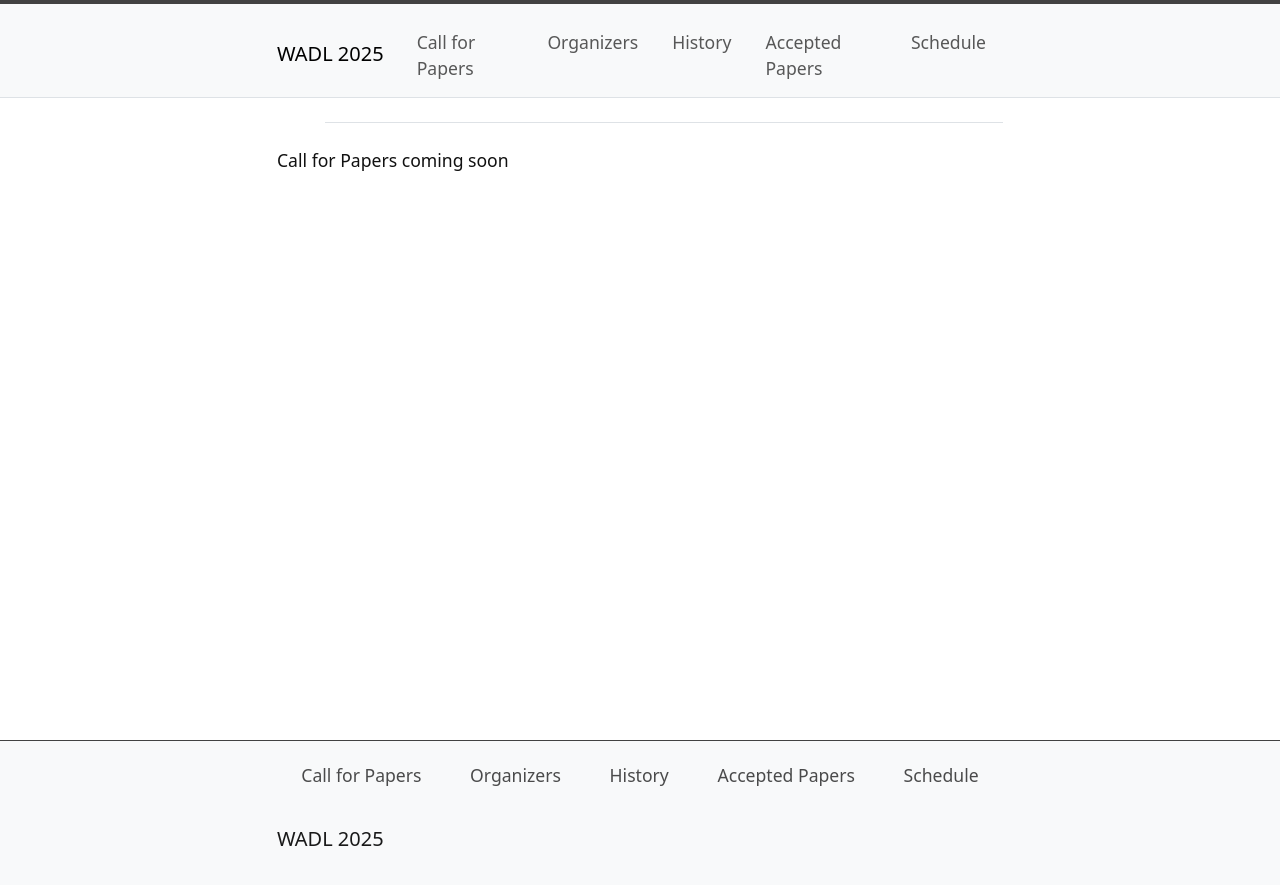
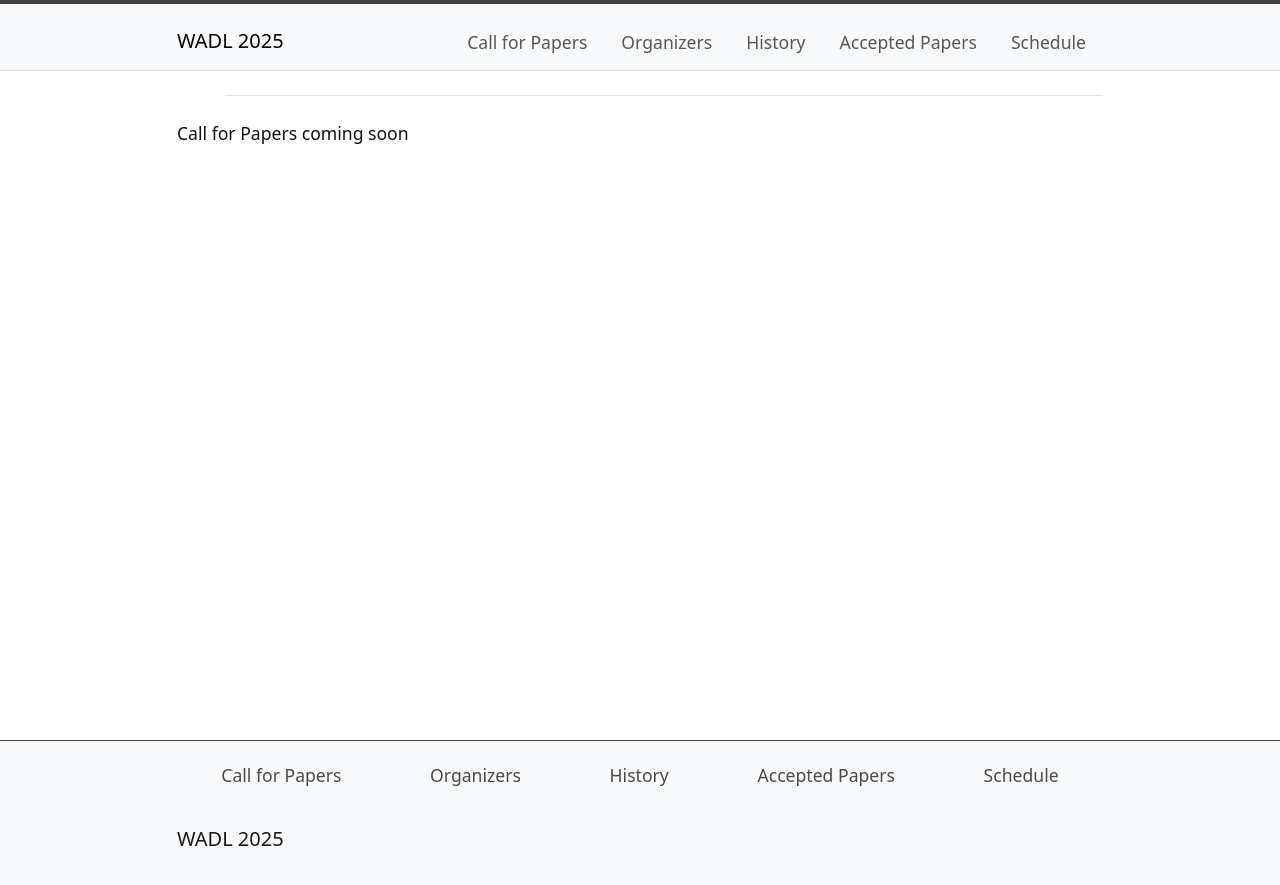
Before and after one commit to wadlworkshop/wadlworkshop.github.io, a Jekyll site: the page built from content/cfp.md, in a window 1280 px wide. Shown: the top 885 px of the page. Built offline with Jekyll 4.4.1, drawn with Linux system fonts in a browser that asks for light colours; our own code applies the rules of GitHub Pages for plain Markdown files.

Commit message:
Wider body

```diff
--- a/assets/css/styles.scss
+++ b/assets/css/styles.scss
@@ -13,7 +13,7 @@ $link-color: #0d6efd !default;
 $base-font-size: 1.1rem;
 
 // limit container size to make reading easier (optional!)
-$container-max: 750px;
+$container-max: 950px;
 
 // Import partials.
 @import
```
